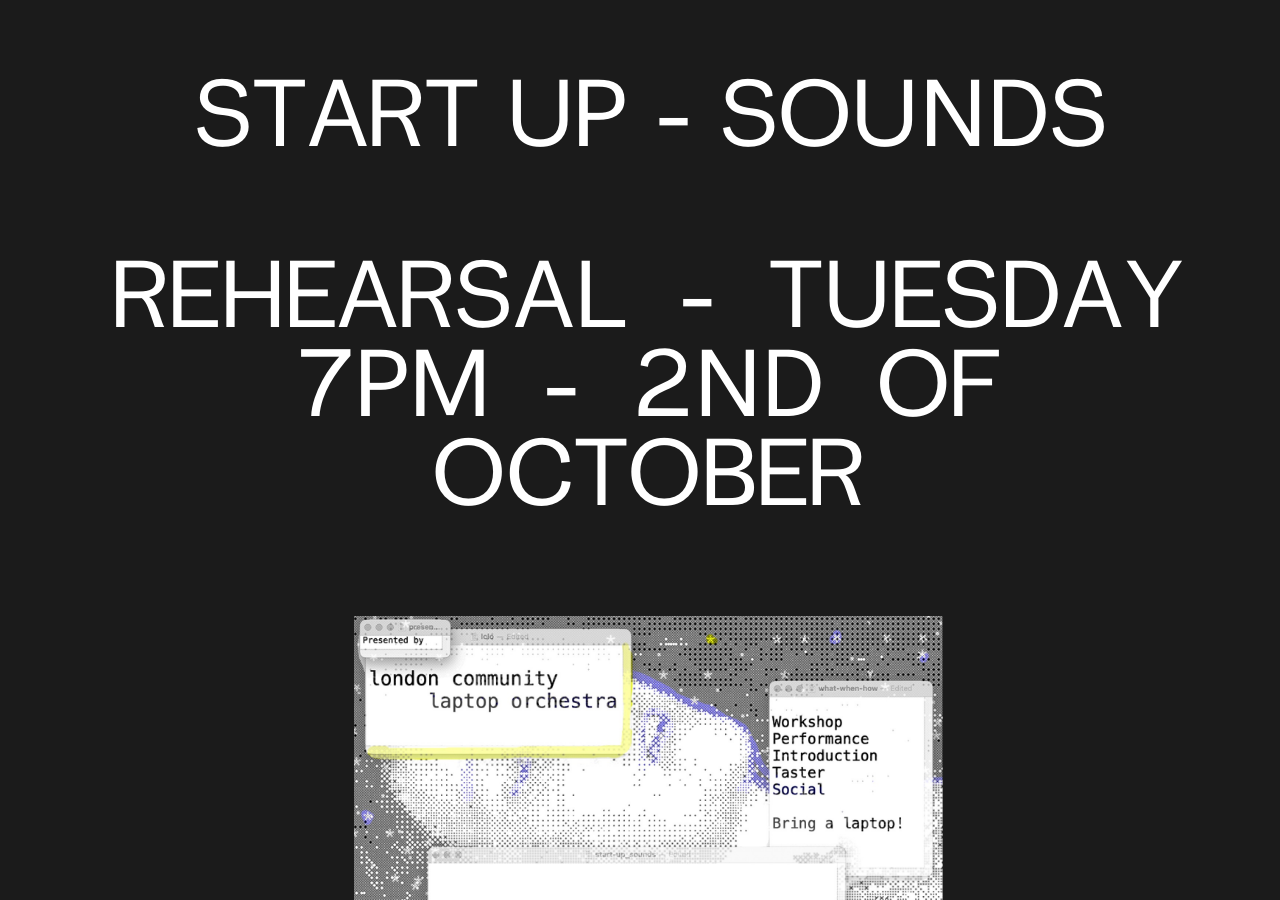
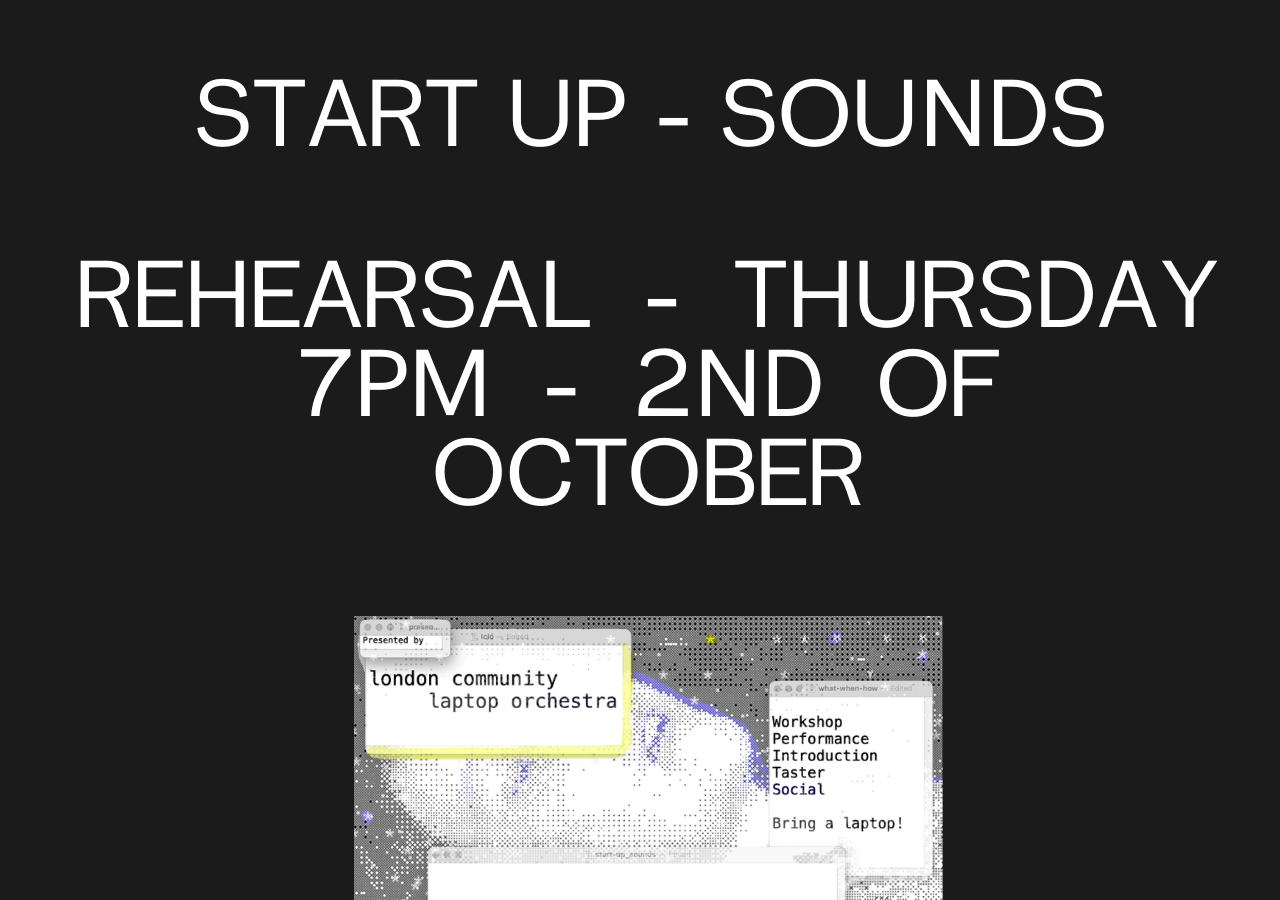
Before and after one commit to other-kat/lclo, a Jekyll site: the page built from index.md, in a window 1280 px wide and 900 px high, scrolled down 2186 px. Built offline with Jekyll 4.4.1, drawn with Linux system fonts in a browser that asks for light colours.

Commit message:
typo fix

```diff
--- a/index.md
+++ b/index.md
@@ -22,7 +22,7 @@ layout: home
         <h3>
             START UP - SOUNDS
         </h3>
-        <p>REHEARSAL - TUESDAY 7PM - 2ND OF OCTOBER</p>
+        <p>REHEARSAL - THURSDAY 7PM - 2ND OF OCTOBER</p>
 
 <p>
          <a href="/assets/img/posters/lcloposteroct25.jpeg"><img src="/assets/img/posters/lcloposteroct25.jpeg" height="auto" width="50%"/></a>
```
